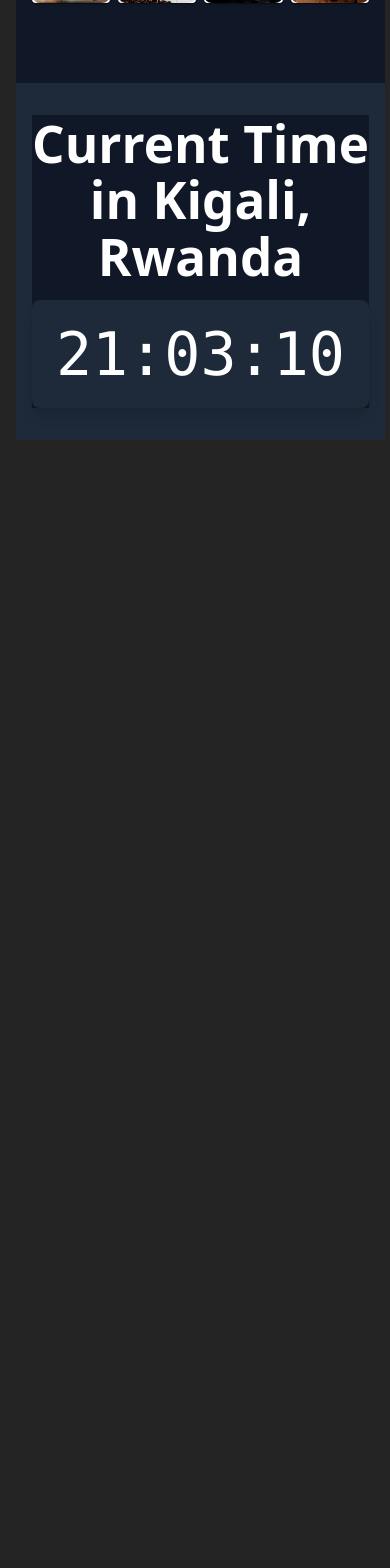
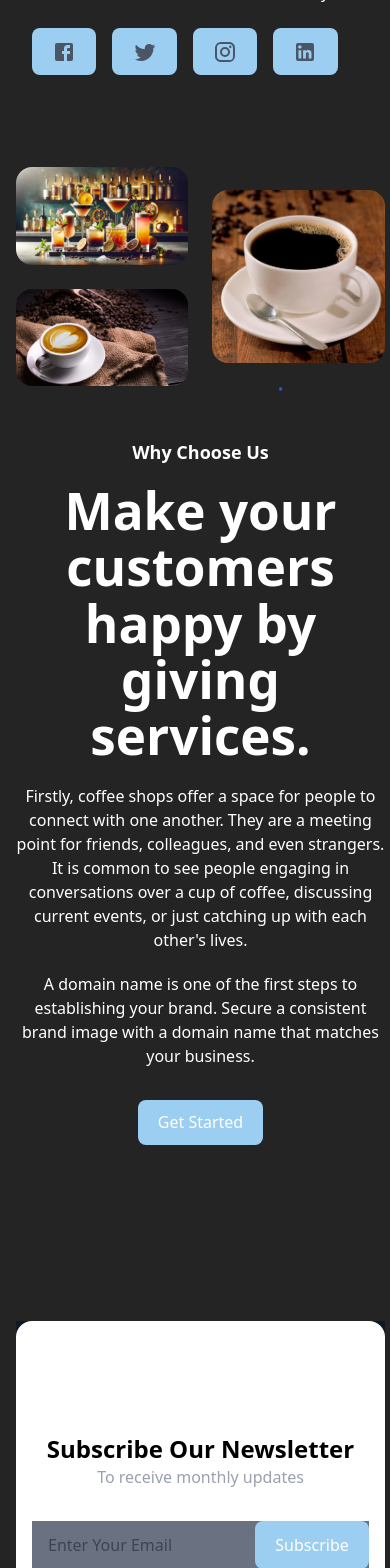
Before and after one commit to Leon-kings/coffee-app, a React (Vite) app: page /About-73297-839/us in a window 390 px wide. Shown: the part 1077-2645 px from the top of the page. Before the commit the page ends 1533 px from the top, so only its background shows below. Built offline with nearby package versions, Linux system fonts and the light colour scheme.

Commit message:
changes on about

```diff
--- a/src/App.jsx
+++ b/src/App.jsx
@@ -1,18 +1,11 @@
 import React from "react";
-
 import "./App.css";
-import Header from "./components/header/Header";
-import CoffeeSection from "./components/coffee/CoffeePart";
 import AboutSection from "./pages/about/About";
-import CounterSection from "./pages/count/Counter";
-import Testimony from "./pages/testimony/Testimony";
-import Gallery from "./pages/gallery/Gallery";
 import NavbarWithMegaMenu from "./components/nav/Navbar";
-import CoffeeMenu from "./pages/coffeemenu/CoffeeMenu";
-import ContactSection from "./pages/contact/ContactUs";
 import FooterSection from "./components/footer/Footer";
 import { BrowserRouter, Route, Routes } from "react-router-dom";
 import Home from "./pages/home/Home";
+import Menu from "./pages/menu/Menu";
 
 function App() {
   return (
@@ -23,13 +16,8 @@ function App() {
           <Routes>
             {" "}
             <Route element={<Home />} path="/" />
-            {/*
-
-
-
-
-
-            <ContactSection /> */}
+            <Route element={<AboutSection />} path="/About-73297-839/us" />
+            <Route element={<Menu />} path="/Menu-7937-83/list" />
           </Routes>
           <FooterSection />
         </BrowserRouter>
--- a/src/components/nav/Navbar.jsx
+++ b/src/components/nav/Navbar.jsx
@@ -7,27 +7,38 @@ import {
   MenuItem,
   MenuItems,
 } from "@headlessui/react";
-import {
-  Bars3Icon,
-  BellIcon,
-  XMarkIcon,
-} from "@heroicons/react/24/outline";
+import { Bars3Icon, BellIcon, XMarkIcon } from "@heroicons/react/24/outline";
 import React from "react";
 import logo from "../../assets/images/favicon.png";
 import { Link } from "react-router-dom";
-import { Home, Inbox, MenuBook, SupervisedUserCircleSharp } from "@mui/icons-material";
-
+import {
+  Home,
+  Inbox,
+  MenuBook,
+  SupervisedUserCircleSharp,
+} from "@mui/icons-material";
 
 const navigation = [
-  { name: "Home", icon: <Home className="size-6"/>, href: "/", current: true },
-  { name: "Team", icon: <SupervisedUserCircleSharp className="size-6"/>, href: "/Team-2464-632/new", current: false },
-  { name: "About", icon: <Inbox className="size-6" />, href: "/About-73297-839/us", current: false },
-  { name: "Menu", icon: <MenuBook className="size-6"/>, href: "/Menu-7937-83/list", current: false },
+  { name: "Home", icon: <Home className="size-6" />, href: "/", current: true },
+  {
+    name: "Team",
+    icon: <SupervisedUserCircleSharp className="size-6" />,
+    href: "/Team-2464-632/new",
+    current: false,
+  },
+  {
+    name: "About",
+    icon: <Inbox className="size-6" />,
+    href: "/About-73297-839/us",
+    current: false,
+  },
+  {
+    name: "Menu",
+    icon: <MenuBook className="size-6" />,
+    href: "/Menu-7937-83/list",
+    current: false,
+  },
 ];
-
-function classNames(...classes) {
-  return classes.filter(Boolean).join(" ");
-}
 
 export default function Example() {
   return (
@@ -56,19 +67,9 @@ export default function Example() {
             <div className="hidden sm:ml-6 sm:block">
               <div className="flex space-x-4">
                 {navigation.map((item) => (
-                  <button
-                    key={item.name}
-                    href={item.href}
-                    aria-current={item.current ? "page" : undefined}
-                    className={classNames(
-                      item.current
-                        ? "bg-gray-900 text-white"
-                        : "text-gray-300 hover:bg-gray-700 hover:text-white",
-                      "rounded-md px-3 py-2 text-sm font-medium"
-                    )}
-                  >
-                    {item.icon}
-                  </button>
+                  <Link to={item.href}>
+                    <DisclosureButton>{item.icon}</DisclosureButton>
+                  </Link>
                 ))}
               </div>
             </div>
@@ -130,20 +131,9 @@ export default function Example() {
       <DisclosurePanel className="sm:hidden">
         <div className="space-y-1 px-2 pt-2 pb-3">
           {navigation.map((item) => (
-            <DisclosureButton
-              key={item.name}
-              as="a"
-              href={item.href}
-              aria-current={item.current ? "page" : undefined}
-              className={classNames(
-                item.current
-                  ? "bg-gray-900 text-white"
-                  : "text-gray-300 hover:bg-gray-700 hover:text-white",
-                "block rounded-md px-3 py-2 text-base font-medium"
-              )}
-            >
-              {item.icon}
-            </DisclosureButton>
+            <Link to={item.href}>
+              <DisclosureButton>{item.icon}</DisclosureButton>
+            </Link>
           ))}
         </div>
       </DisclosurePanel>
--- a/src/pages/about/About.jsx
+++ b/src/pages/about/About.jsx
@@ -4,6 +4,7 @@ import { motion } from "framer-motion";
 // images
 import about from "../../assets/images/waiter-serving-coffee-to-woman-at-table-free-photo.jpg";
 import { Facebook, Instagram, LinkedIn, Twitter } from "@mui/icons-material";
+import About1 from "./Main";
 const AboutSection = () => {
   return (
     <section className="w-full justify-center dark:text-white text-white pt-32 pb-32">
@@ -109,6 +110,7 @@ const AboutSection = () => {
           </div>
         </div>
       </div>
+      <About1 />
     </section>
   );
 };
--- /dev/null
+++ b/src/pages/about/Main.jsx
@@ -0,0 +1,147 @@
+/* eslint-disable no-unused-vars */
+import React from "react";
+import { motion } from "framer-motion";
+import img from "../../assets/images/cover-image-low-sugar-cocktails.webp";
+import img1 from "../../assets/images/Coffee.webp";
+import img2 from "../../assets/images/coffee1.webp";
+
+const About1 = () => {
+  return (
+    <motion.section
+      className="overflow-hidden w-full pt-20 pb-12 lg:pt-[120px] lg:pb-[90px] text-white dark:bg-dark"
+      initial={{ opacity: 0 }}
+      whileInView={{ opacity: 1 }}
+      transition={{ duration: 1 }}
+      viewport={{ once: true }}
+    >
+      <div className="container mx-auto">
+        <div className="flex flex-wrap items-center justify-between -mx-4">
+          {/* Image Grid */}
+          <div className="w-full px-4 lg:w-6/12">
+            <div className="flex items-center -mx-3 sm:-mx-4">
+              {/* Left Column */}
+              <div className="w-full px-3 sm:px-4 xl:w-1/2">
+                <motion.div
+                  className="py-3 sm:py-4"
+                  initial={{ opacity: 0, y: 50 }}
+                  whileInView={{ opacity: 1, y: 0 }}
+                  transition={{ duration: 0.8 }}
+                  viewport={{ once: true }}
+                >
+                  <img src={img} alt="" className="w-full rounded-2xl" />
+                </motion.div>
+                <motion.div
+                  className="py-3 sm:py-4"
+                  initial={{ opacity: 0, y: 50 }}
+                  whileInView={{ opacity: 1, y: 0 }}
+                  transition={{ duration: 0.8, delay: 0.2 }}
+                  viewport={{ once: true }}
+                >
+                  <img src={img1} alt="" className="w-full rounded-2xl" />
+                </motion.div>
+              </div>
+
+              {/* Right Column */}
+              <div className="w-full px-3 sm:px-4 xl:w-1/2">
+                <motion.div
+                  className="relative z-10 my-4"
+                  initial={{ opacity: 0, y: 50 }}
+                  whileInView={{ opacity: 1, y: 0 }}
+                  transition={{ duration: 0.8, delay: 0.4 }}
+                  viewport={{ once: true }}
+                >
+                  <img src={img2} alt="" className="w-full rounded-2xl" />
+                  <span className="absolute -right-7 -bottom-7 z-[-1]">
+                    <svg
+                      width={134}
+                      height={106}
+                      viewBox="0 0 134 106"
+                      fill="none"
+                      xmlns="http://www.w3.org/2000/svg"
+                    >
+                      {/* SVG Circles */}
+                      <circle
+                        cx="1.66667"
+                        cy={104}
+                        r="1.66667"
+                        transform="rotate(-90 1.66667 104)"
+                        fill="#3056D3"
+                      />
+                      {/* Add remaining circles here */}
+                    </svg>
+                  </span>
+                </motion.div>
+              </div>
+            </div>
+          </div>
+
+          {/* Text Content */}
+          <div className="w-full px-4 lg:w-1/2 xl:w-5/12">
+            <motion.div
+              className="mt-10 lg:mt-0"
+              initial={{ opacity: 0, x: 50 }}
+              whileInView={{ opacity: 1, x: 0 }}
+              transition={{ duration: 0.8, delay: 0.6 }}
+              viewport={{ once: true }}
+            >
+              <motion.span
+                className="block mb-4 text-lg font-semibold text-primary"
+                initial={{ opacity: 0 }}
+                whileInView={{ opacity: 1 }}
+                transition={{ duration: 0.8, delay: 0.8 }}
+                viewport={{ once: true }}
+              >
+                Why Choose Us
+              </motion.span>
+              <motion.h2
+                className="mb-5 text-3xl font-bold text-dark dark:text-white sm:text-[40px]/[48px]"
+                initial={{ opacity: 0 }}
+                whileInView={{ opacity: 1 }}
+                transition={{ duration: 0.8, delay: 1 }}
+                viewport={{ once: true }}
+              >
+                Make your customers happy by giving services.
+              </motion.h2>
+              <motion.p
+                className="mb-5 text-base text-body-color dark:text-dark-6"
+                initial={{ opacity: 0 }}
+                whileInView={{ opacity: 1 }}
+                transition={{ duration: 0.8, delay: 1.2 }}
+                viewport={{ once: true }}
+              >
+                Firstly, coffee shops offer a space for people to connect with
+                one another. They are a meeting point for friends, colleagues,
+                and even strangers. It is common to see people engaging in
+                conversations over a cup of coffee, discussing current events,
+                or just catching up with each other's lives.
+              </motion.p>
+              <motion.p
+                className="mb-8 text-base text-body-color dark:text-dark-6"
+                initial={{ opacity: 0 }}
+                whileInView={{ opacity: 1 }}
+                transition={{ duration: 0.8, delay: 1.4 }}
+                viewport={{ once: true }}
+              >
+                A domain name is one of the first steps to establishing your
+                brand. Secure a consistent brand image with a domain name that
+                matches your business.
+              </motion.p>
+              <motion.button
+                href="javascript:void(0)"
+                className="inline-flex items-center justify-center py-3 text-base font-medium text-center text-white border border-transparent rounded-md px-7 bg-primary hover:bg-opacity-90"
+                initial={{ opacity: 0 }}
+                whileInView={{ opacity: 1 }}
+                transition={{ duration: 0.8, delay: 1.6 }}
+                viewport={{ once: true }}
+              >
+                Get Started
+              </motion.button>
+            </motion.div>
+          </div>
+        </div>
+      </div>
+    </motion.section>
+  );
+};
+
+export default About1;
--- /dev/null
+++ b/src/pages/menu/Menu.jsx
@@ -0,0 +1,9 @@
+import React from 'react'
+
+export default function Menu() {
+  return (
+    <div>
+
+    </div>
+  )
+}
```
